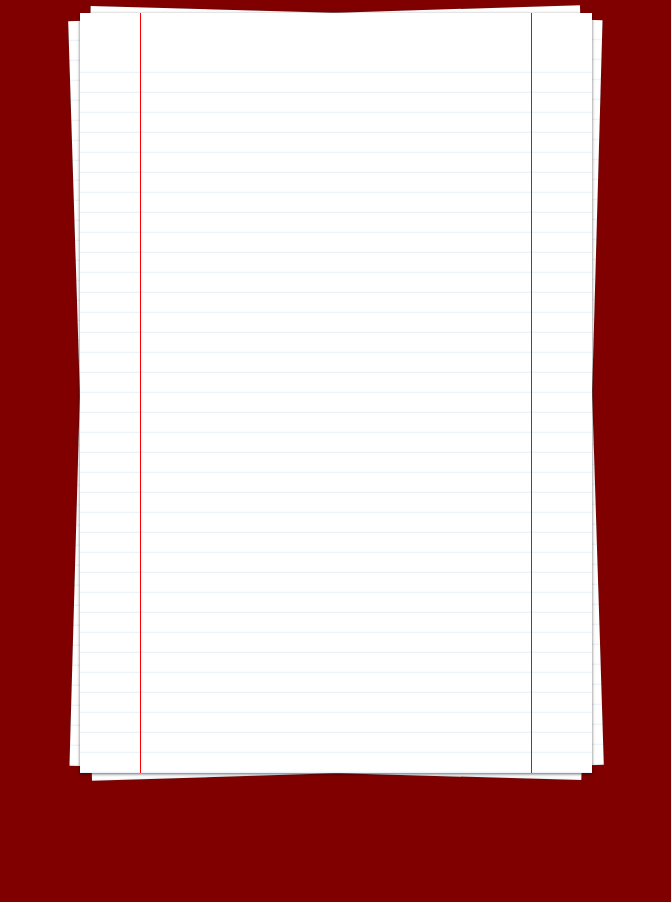
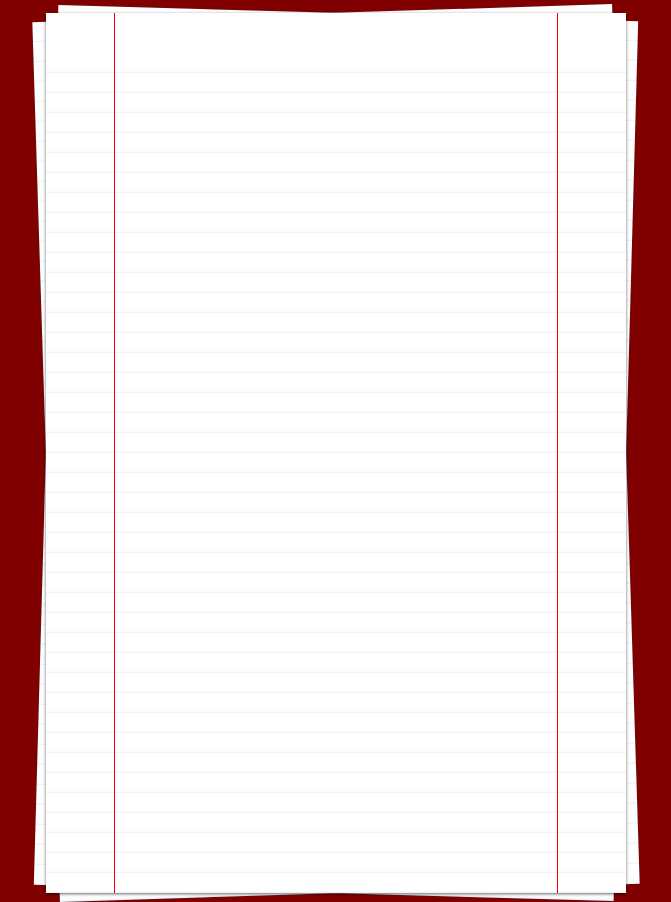
Before and after one commit to Iamkenan/Wrd, a plain HTML site: page index.html in a window 1280 px wide. Shown: the whole page, without its empty margins (304-975 px from the left). Before the commit the page ends 813 px from the top, so only its background shows below. Drawn offline with nearby package versions, Linux system fonts and the light colour scheme.

Commit message:
minor tweak

```diff
--- a/style.css
+++ b/style.css
@@ -11,6 +11,7 @@ body{
           justify-content:center;
   background-color: maroon;
   margin-top:1%;
+  overflow: hidden;
 }
 
 .info{
@@ -21,9 +22,9 @@ body{
 
 .write{
   position: relative;
-  width:40%;
+  width:580px;
   resize: none;
-  height: 95%;
+  height: 110%;
   box-shadow: 0px 1px 3px rgba(0,0,0, .6);
   background: -webkit-repeating-linear-gradient(white, white 90%, #e7EFF8 100%);
   background: repeating-linear-gradient(white, white 90%, #e7EFF8 100%);
```
